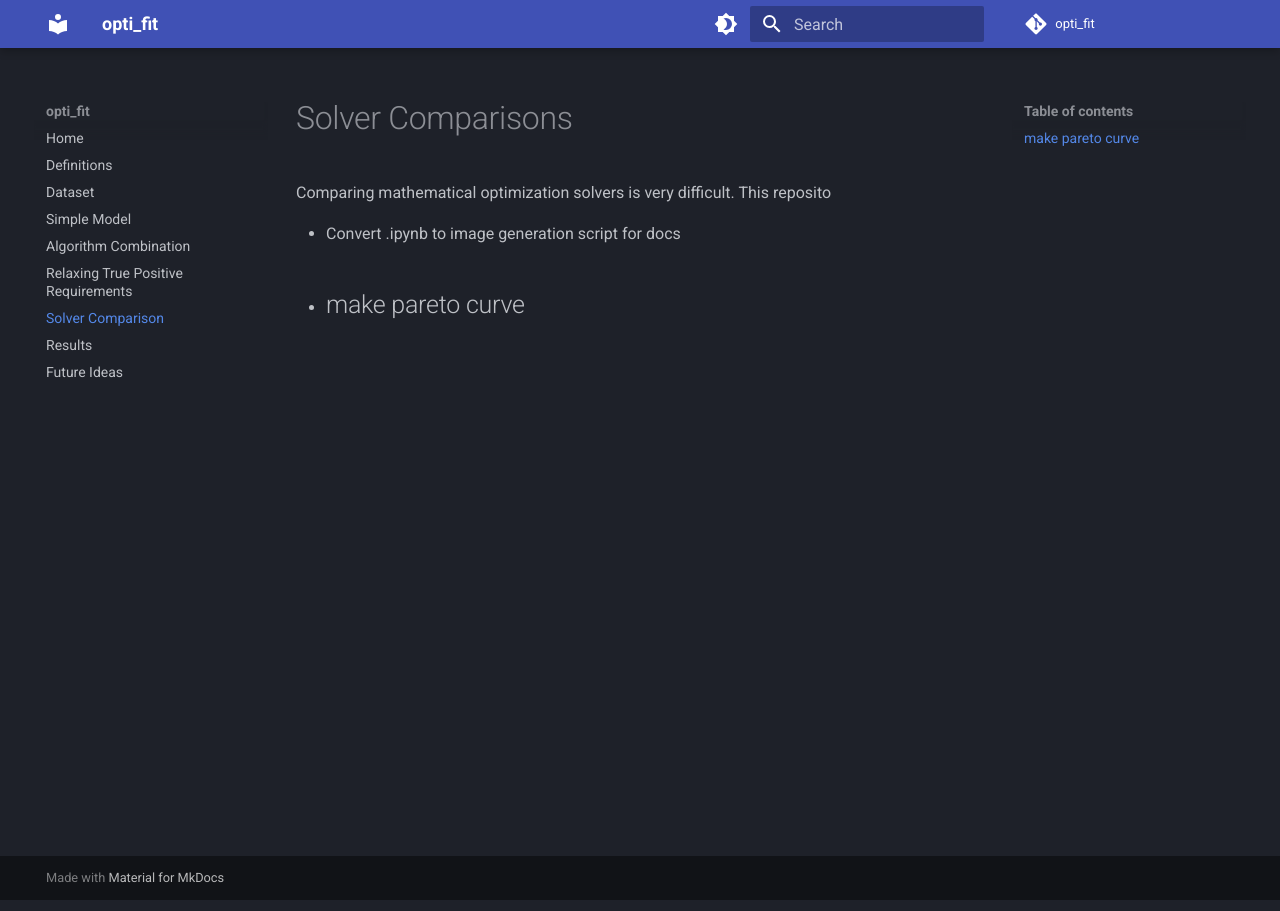
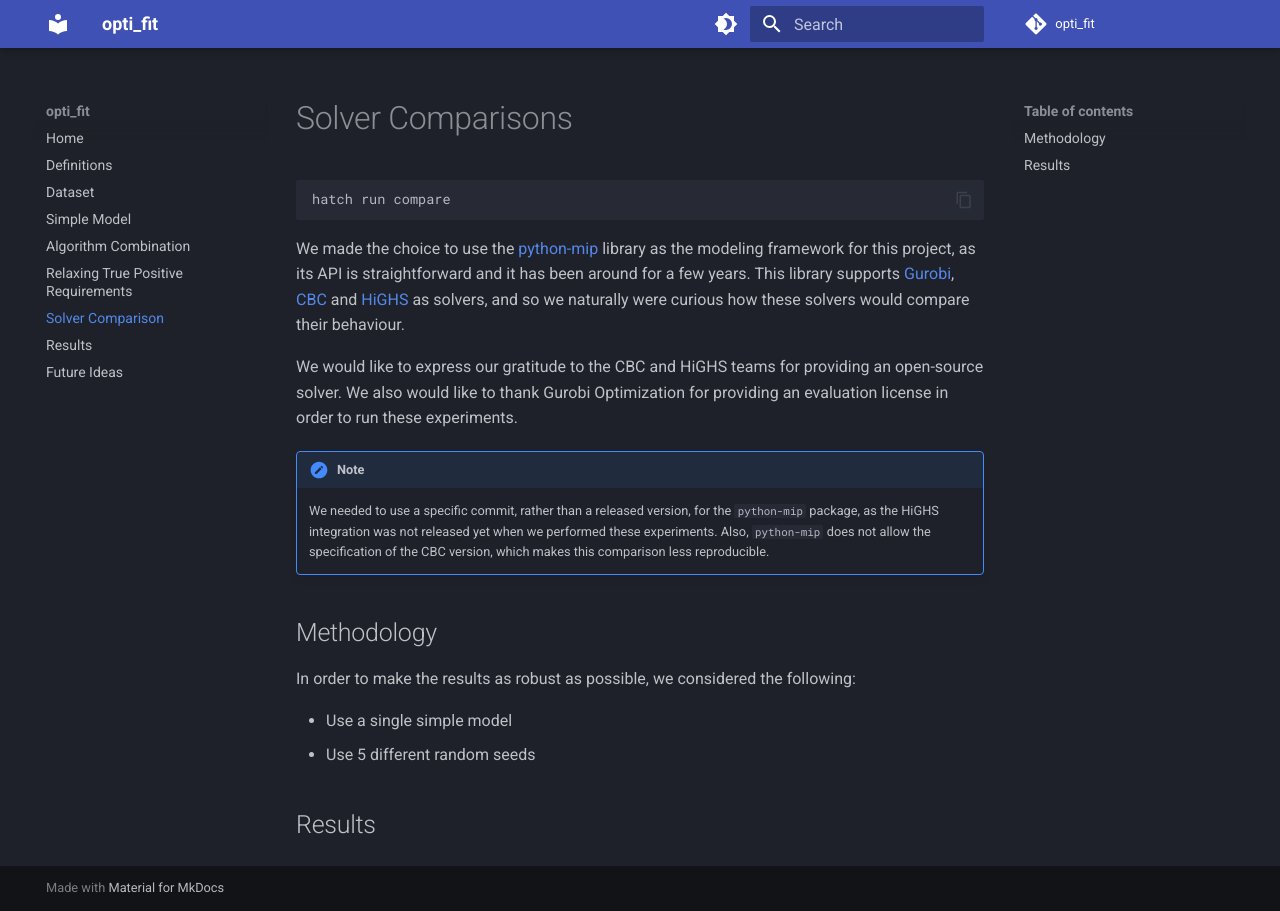
Before and after one commit to RichardOberdieck/opti_fit, an MkDocs documentation site: the page built from docs/solver-comparisons.md, in a window 1280 px wide. Built offline with MkDocs 1.6.1 and Material for MkDocs 9.7.7, drawn with Linux system fonts in a browser that asks for light colours; comment, search, counter and statistics services are not loaded.

Commit message:
Final tweaks of the docs

````diff
--- a/docs/solver-comparisons.md
+++ b/docs/solver-comparisons.md
@@ -1,7 +1,22 @@
 # Solver Comparisons
 
-Comparing mathematical optimization solvers is very difficult. This reposito
+```
+hatch run compare
+```
 
-- Convert .ipynb to image generation script for docs
-- make pareto curve
--
+We made the choice to use the [python-mip](https://github.com/coin-or/python-mip) library as the modeling framework for this project, as its API is straightforward and it has been around for a few years. This library supports [Gurobi](https://gurobi.com/), [CBC](https://github.com/coin-or/Cbc) and [HiGHS](https://highs.dev/) as solvers, and so we naturally were curious how these solvers would compare their behaviour.
+
+We would like to express our gratitude to the CBC and HiGHS teams for providing an open-source solver. We also would like to thank Gurobi Optimization for providing an evaluation license in order to run these experiments.
+
+!!! note
+
+    We needed to use a specific commit, rather than a released version, for the `python-mip` package, as the HiGHS integration was not released yet when we performed these experiments. Also, `python-mip` does not allow the specification of the CBC version, which makes this comparison less reproducible.
+
+## Methodology
+
+In order to make the results as robust as possible, we considered the following:
+
+- Use a single simple model
+- Use 5 different random seeds
+
+## Results
````
Also changed, not shown: README.md (+1 -1 lines), docs/algorithm-combination.md (+1 -1 lines), docs/index.md (+1 -1 lines), docs/relax-the-true-positive-requirement.md (+5 -1 lines), docs/simple-model.md (+17 -3 lines), 1 other file.
